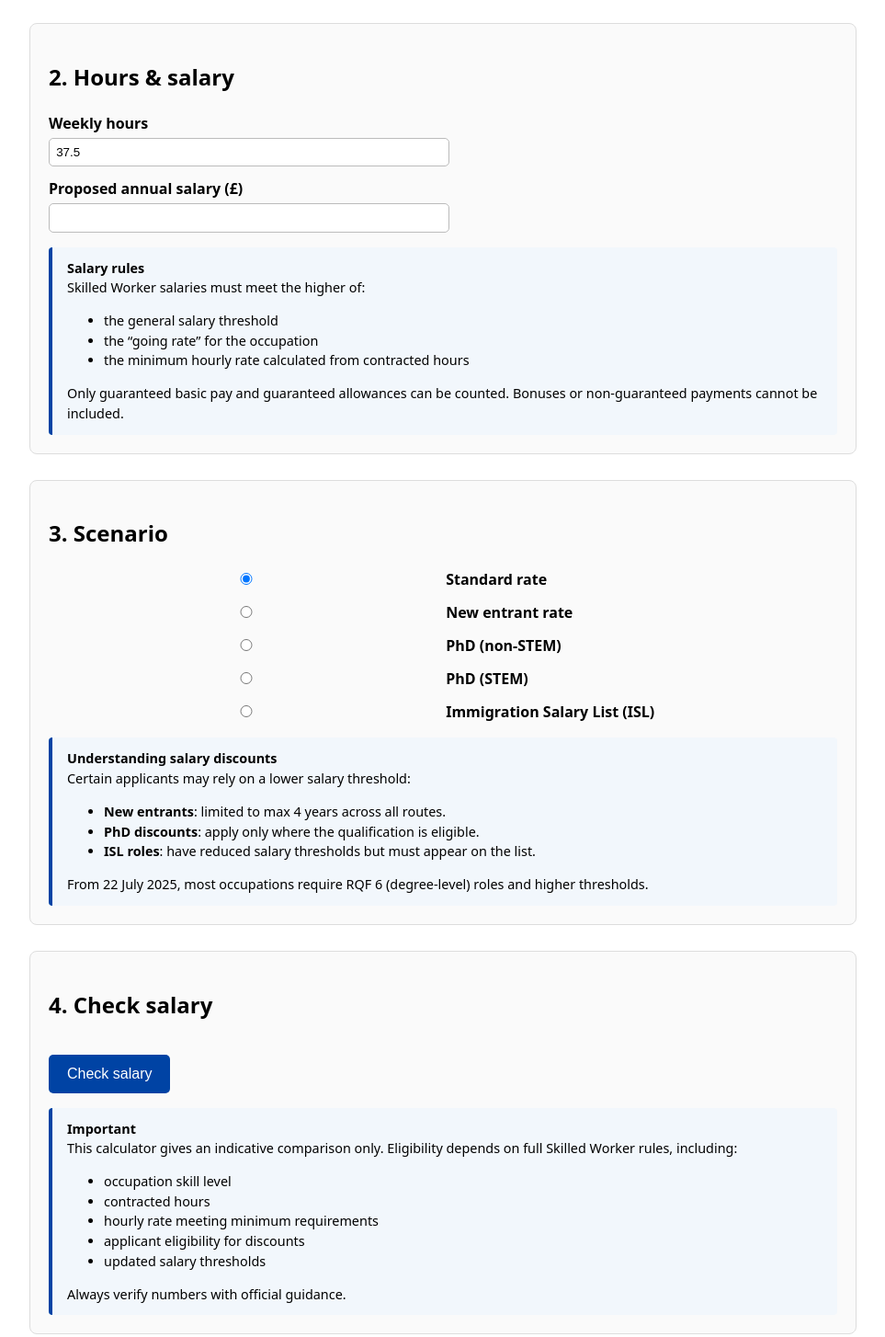
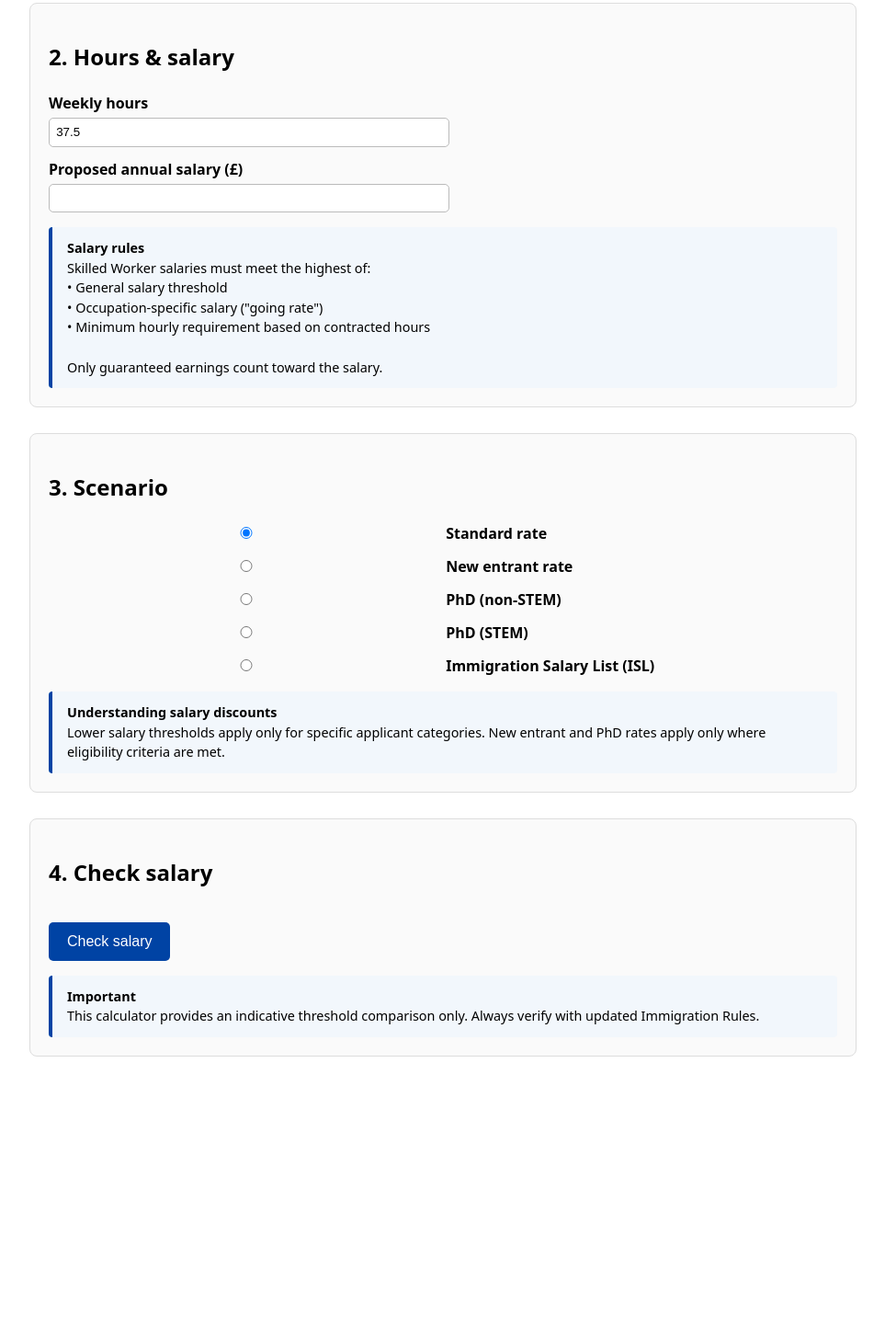
Before and after one commit to sjamesseraphus/Salary-Threshold-Calculator, a plain HTML site: page index.html in a window 1280 px wide. Shown: the part 528-1982 px from the top of the page at 92% size, without its empty margins (158-1121 px from the left). After the commit the page ends 1709 px from the top, so only its background shows below. Drawn offline with Linux system fonts and the light colour scheme.

Commit message:
Update index.html

```diff
--- a/index.html
+++ b/index.html
@@ -42,9 +42,7 @@
 
   <div class="info">
     <strong>About SOC codes</strong><br>
-    Standard Occupational Classification (SOC) codes group jobs by their main duties.
-    For Skilled Worker applications, the SOC code must accurately reflect the role being sponsored.
-    Titles may differ between employers, so match based on duties rather than job title alone.
+    SOC codes classify jobs based on the main duties. For Skilled Worker visas, the code must reflect the role being sponsored. Match duties, not job titles.
   </div>
 </div>
 
@@ -60,14 +58,11 @@
 
   <div class="info">
     <strong>Salary rules</strong><br>
-    Skilled Worker salaries must meet the higher of:
-    <ul>
-      <li>the general salary threshold</li>
-      <li>the “going rate” for the occupation</li>
-      <li>the minimum hourly rate calculated from contracted hours</li>
-    </ul>
-    Only guaranteed basic pay and guaranteed allowances can be counted.
-    Bonuses or non-guaranteed payments cannot be included.
+    Skilled Worker salaries must meet the highest of:<br>
+    • General salary threshold<br>
+    • Occupation-specific salary ("going rate")<br>
+    • Minimum hourly requirement based on contracted hours<br><br>
+    Only guaranteed earnings count toward the salary.
   </div>
 </div>
 
@@ -75,36 +70,16 @@
 <div class="panel">
   <h2>3. Scenario</h2>
 
-  <label>
-    <input type="radio" name="scenario" value="standard" checked>
-    Standard rate
-  </label>
-  <label>
-    <input type="radio" name="scenario" value="newEntrant">
-    New entrant rate
-  </label>
-  <label>
-    <input type="radio" name="scenario" value="phdNonStem">
-    PhD (non-STEM)
-  </label>
-  <label>
-    <input type="radio" name="scenario" value="phdStem">
-    PhD (STEM)
-  </label>
-  <label>
-    <input type="radio" name="scenario" value="isl">
-    Immigration Salary List (ISL)
-  </label>
+  <label><input type="radio" name="scenario" value="standard" checked> Standard rate</label>
+  <label><input type="radio" name="scenario" value="newEntrant"> New entrant rate</label>
+  <label><input type="radio" name="scenario" value="phdNonStem"> PhD (non-STEM)</label>
+  <label><input type="radio" name="scenario" value="phdStem"> PhD (STEM)</label>
+  <label><input type="radio" name="scenario" value="isl"> Immigration Salary List (ISL)</label>
 
   <div class="info">
     <strong>Understanding salary discounts</strong><br>
-    Certain applicants may rely on a lower salary threshold:
-    <ul>
-      <li><strong>New entrants</strong>: limited to max 4 years across all routes.</li>
-      <li><strong>PhD discounts</strong>: apply only where the qualification is eligible.</li>
-      <li><strong>ISL roles</strong>: have reduced salary thresholds but must appear on the list.</li>
-    </ul>
-    From 22 July 2025, most occupations require RQF 6 (degree-level) roles and higher thresholds.
+    Lower salary thresholds apply only for specific applicant categories.
+    New entrant and PhD rates apply only where eligibility criteria are met.
   </div>
 </div>
 
@@ -117,16 +92,7 @@
 
   <div class="info">
     <strong>Important</strong><br>
-    This calculator gives an indicative comparison only.
-    Eligibility depends on full Skilled Worker rules, including:
-    <ul>
-      <li>occupation skill level</li>
-      <li>contracted hours</li>
-      <li>hourly rate meeting minimum requirements</li>
-      <li>applicant eligibility for discounts</li>
-      <li>updated salary thresholds</li>
-    </ul>
-    Always verify numbers with official guidance.
+    This calculator provides an indicative threshold comparison only. Always verify with updated Immigration Rules.
   </div>
 </div>
 
@@ -155,8 +121,11 @@ function populateDropdown(list) {
   select.innerHTML = "";
   list.forEach(r => {
     const opt = document.createElement("option");
-    opt.value = r.SOC_Code;
-    opt.textContent = `${r.SOC_Code} — ${r.Job_Title}`;
+
+    // Your real CSV fields
+    opt.value = r.soc;
+    opt.textContent = `${r.soc} — ${r.title}`;
+
     select.appendChild(opt);
   });
 }
@@ -165,16 +134,16 @@ function populateDropdown(list) {
 document.getElementById("searchJob").addEventListener("input", function () {
   const q = this.value.toLowerCase();
   const filtered = socData.filter(r =>
-    r.SOC_Code.includes(q) ||
-    r.Job_Title.toLowerCase().includes(q)
+    r.soc.includes(q) ||
+    r.title.toLowerCase().includes(q)
   );
   populateDropdown(filtered);
 });
 
-// ---------------- CHECK SALARY ----------------
+// ---------------- SALARY CHECK ----------------
 document.getElementById("checkBtn").addEventListener("click", function () {
   const soc = document.getElementById("socSelect").value;
-  const role = socData.find(r => r.SOC_Code === soc);
+  const role = socData.find(r => r.soc === soc);
 
   if (!role) return alert("Select an occupation.");
 
@@ -184,10 +153,12 @@ document.getElementById("checkBtn").addEventListener("click", function () {
 
   if (!offered) return alert("Enter a salary.");
 
-  let min = parseFloat(role.Standard_Annual);
+  // Base minimum from CSV
+  let min = parseFloat(role.minimumSalary);
 
+  // Apply scenario adjustments (these are configurable)
   if (scenario === "newEntrant" || scenario === "isl") {
-    min = parseFloat(role.Lower_Annual);
+    min = min * 0.7; // TEMPORARY unless you specify real values
   }
   if (scenario === "phdNonStem") min *= 0.9;
   if (scenario === "phdStem") min *= 0.8;
```
